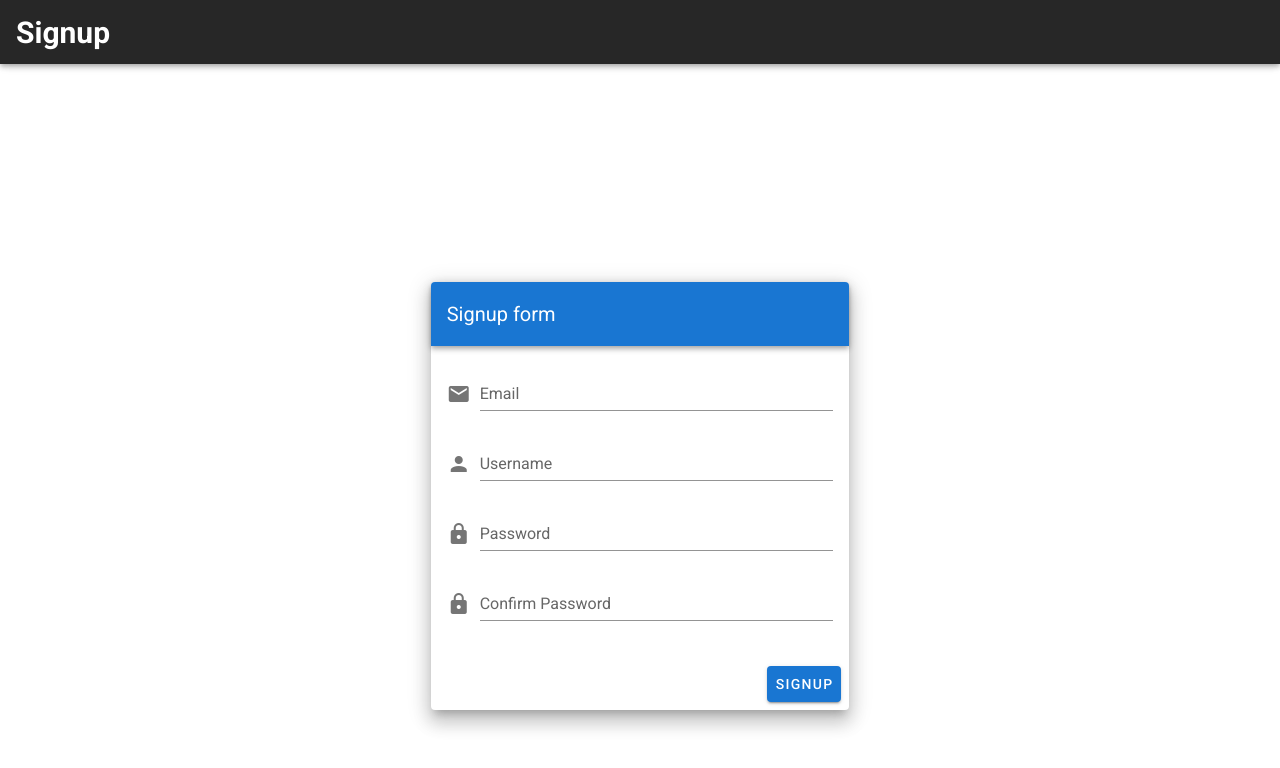
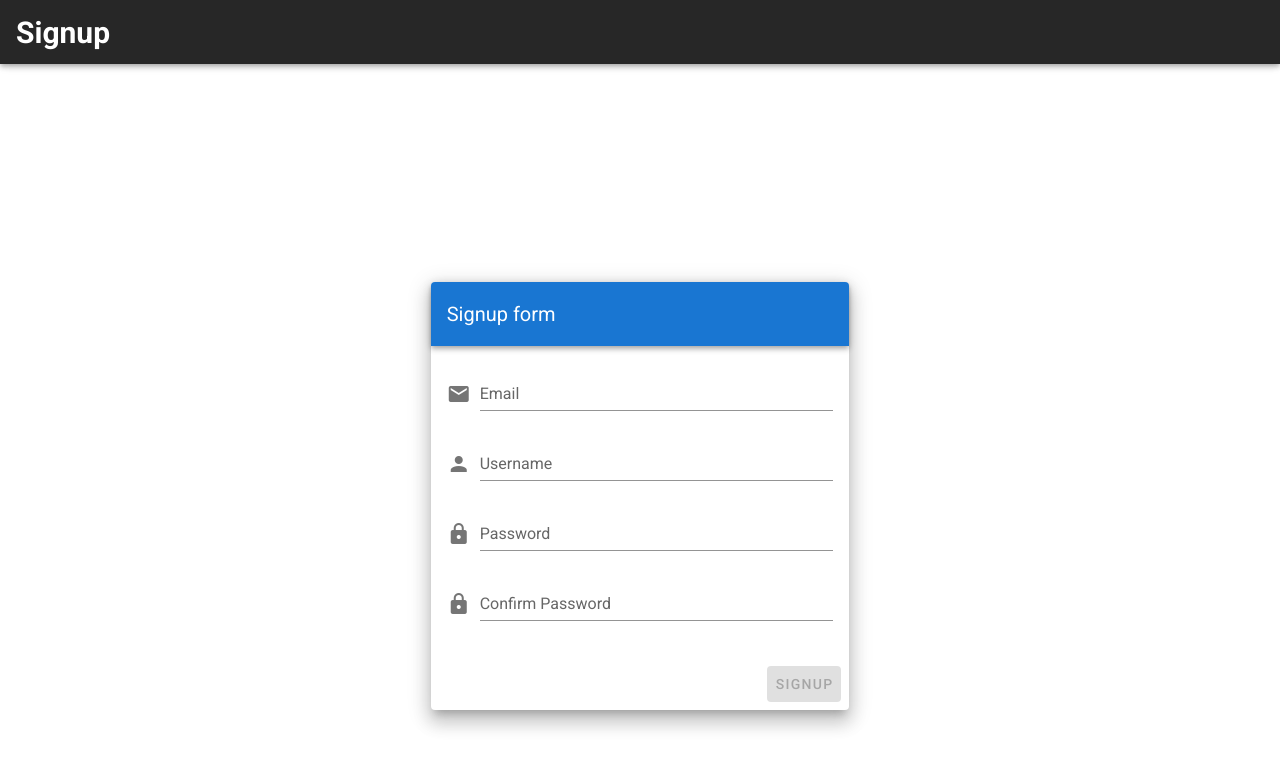
Before and after one commit to vaidikg20000/music-app, a Vue app: page /signup in a window 1280 px wide. Shown: the top 768 px of the page. Built offline with nearby package versions, Linux system fonts and the light colour scheme.

Commit message:
UI: signup backend connections

```diff
--- a/src/views/Signup.vue
+++ b/src/views/Signup.vue
@@ -52,7 +52,12 @@
               </v-card-text>
               <v-card-actions>
                 <v-spacer></v-spacer>
-                <v-btn color="primary" to="/">Signup</v-btn>
+                <v-btn
+                  @click="saveItems()"
+                  color="primary"
+                  :disabled="!signupForm"
+                  >Signup</v-btn
+                >
               </v-card-actions>
             </v-card>
           </v-flex>
@@ -66,6 +71,7 @@ export default {
   name: "Signup",
   data() {
     return {
+      signupForm: false,
       confirmPassword: "",
       username: "",
       password: "",
@@ -96,5 +102,28 @@ export default {
       },
     };
   },
+  methods: {
+    //redirect to home
+    saveItems() {
+      // e.preventDefault();
+      fetch("http://localhost:3000/auth/signup", {
+        method: "POST",
+        body: JSON.stringify({
+          username: this.username,
+          email: this.email,
+          password: this.password,
+        }),
+        headers: {
+          "Content-Type": "application/json",
+        },
+      })
+        .then((response) => response.json())
+        .then((data) => {
+          console.log(data);
+          return data;
+        })
+        .catch((err) => console.log(err));
+    },
+  },
 };
 </script>
```
